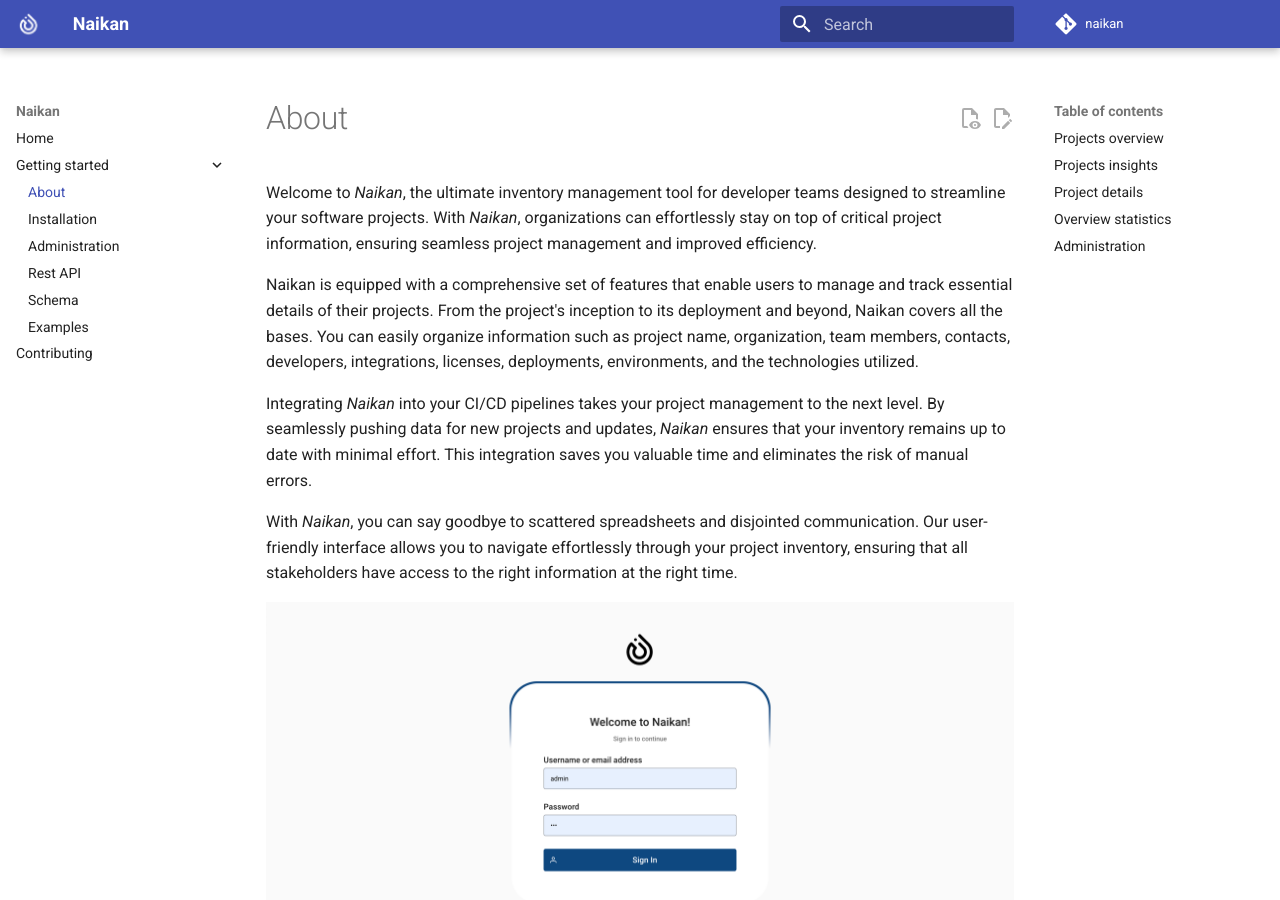
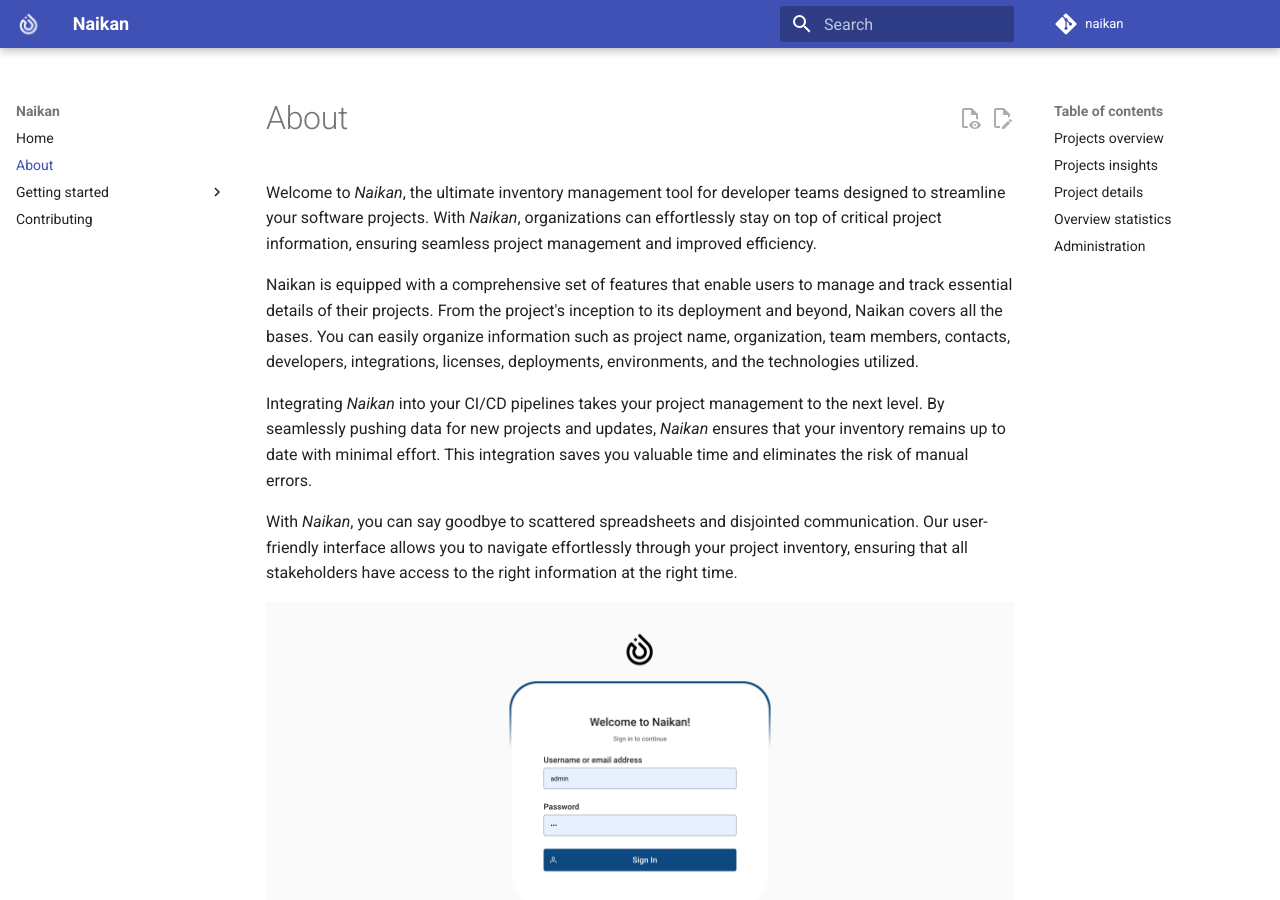
Before and after one commit to enofex/naikan, an MkDocs documentation site: the page built from docs/about.md, in a window 1280 px wide and 900 px high. Built offline with MkDocs 1.6.1 and Material for MkDocs 9.7.7, drawn with Linux system fonts in a browser that asks for light colours; comment, search, counter and statistics services are not loaded; some of the changed lines change nothing that is shown.

Commit message:
Restructure docs

```diff
--- a/mkdocs.yml
+++ b/mkdocs.yml
@@ -103,8 +103,8 @@ markdown_extensions:
 # Page tree
 nav:
   - Home: index.md
+  - About: about.md
   - Getting started:
-      - About: about.md
       - Installation: getting-started.md
       - Administration: administration.md
       - Rest API: rest-api.md
```
